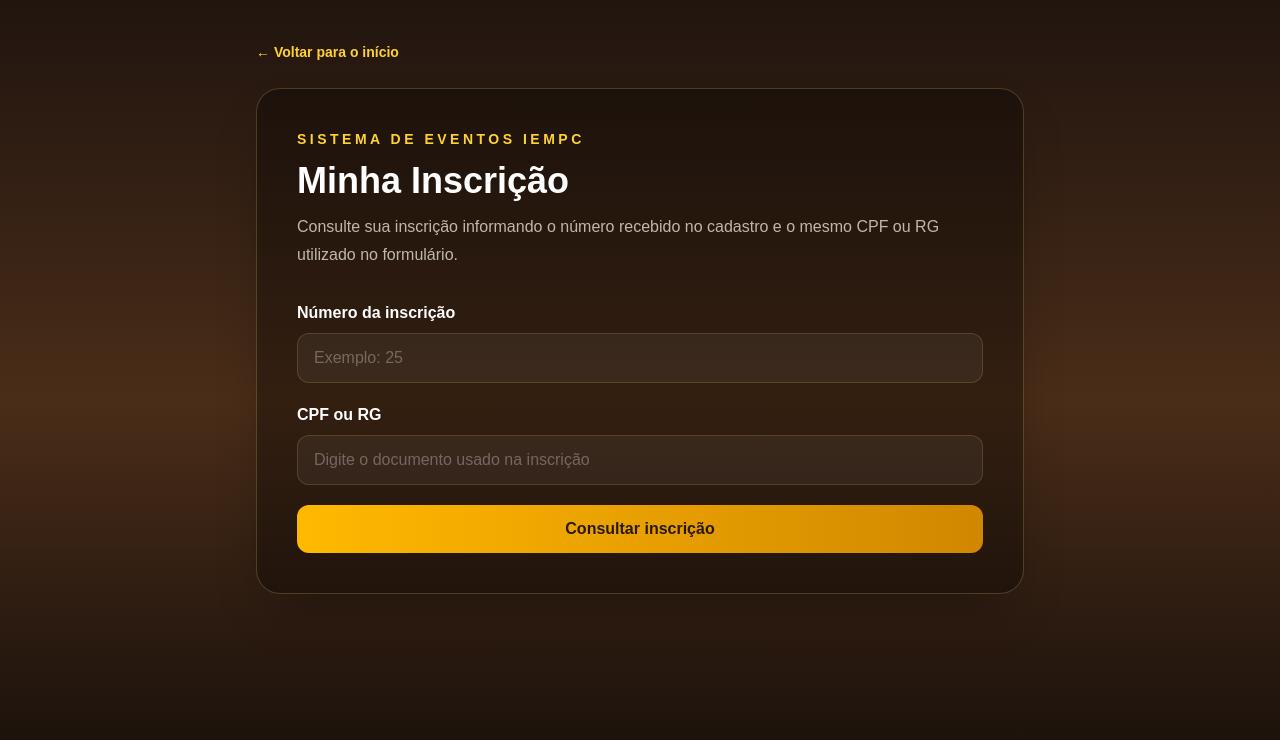
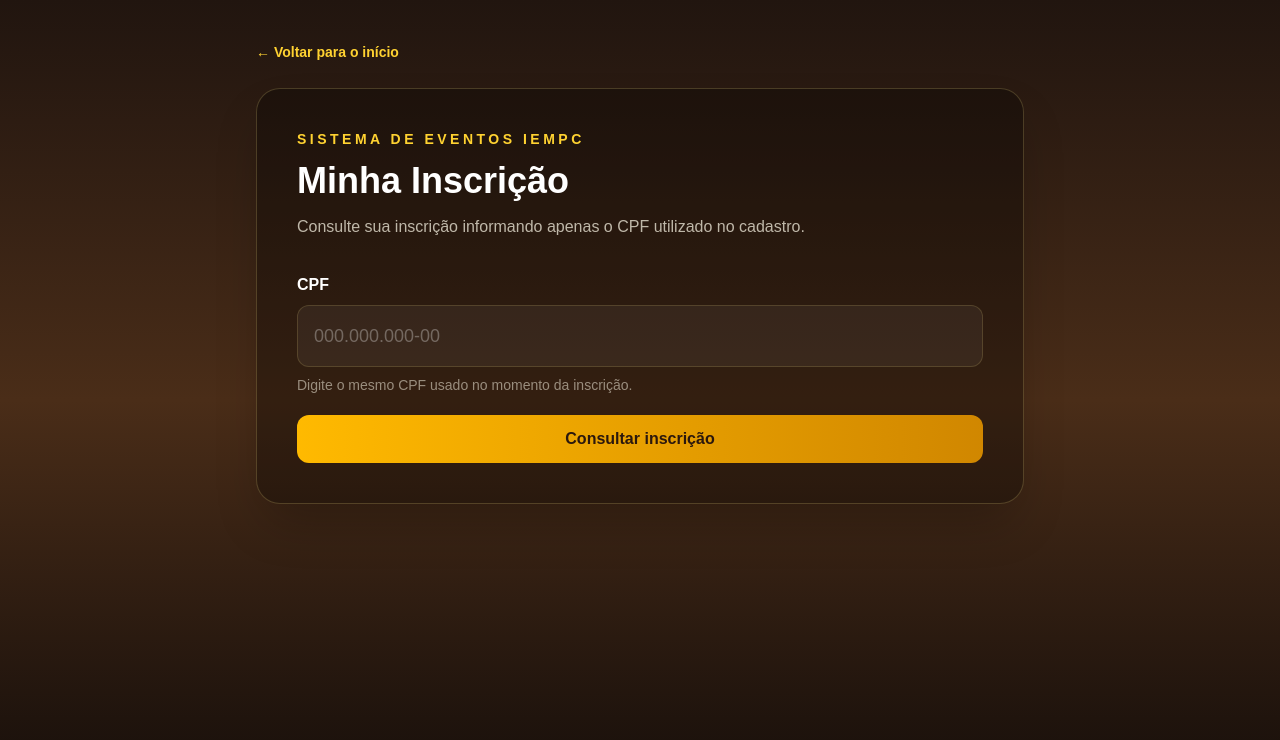
Before and after one commit to imissaoplenaemcristo-creator/CONGRESSO2026, a Next.js app: page /minha-inscricao in a window 1280 px wide. Shown: the top 740 px of the page. Built offline with nearby package versions, Linux system fonts and the light colour scheme; no server answers.

Commit message:
feat: permite consultar inscricao somente pelo CPF

```diff
--- a/app/minha-inscricao/page.tsx
+++ b/app/minha-inscricao/page.tsx
@@ -91,8 +91,16 @@ function formatarStatus(status: string | null) {
   return nomes[status.toLowerCase()] ?? status;
 }
 
+function formatarCpfDigitado(valor: string) {
+  const numeros = valor.replace(/\D/g, "").slice(0, 11);
+
+  return numeros
+    .replace(/(\d{3})(\d)/, "$1.$2")
+    .replace(/(\d{3})(\d)/, "$1.$2")
+    .replace(/(\d{3})(\d{1,2})$/, "$1-$2");
+}
+
 export default function MinhaInscricaoPage() {
-  const [numero, setNumero] = useState("");
   const [documento, setDocumento] = useState("");
   const [inscricao, setInscricao] =
     useState<Inscricao | null>(null);
@@ -107,19 +115,10 @@ export default function MinhaInscricaoPage() {
     setInscricao(null);
     setConsultou(false);
 
-    const numeroConvertido = Number(numero);
+    const cpfSomenteNumeros = documento.replace(/\D/g, "");
 
-    if (
-      !numero.trim() ||
-      !Number.isInteger(numeroConvertido) ||
-      numeroConvertido <= 0
-    ) {
-      setErro("Informe um número de inscrição válido.");
-      return;
-    }
-
-    if (documento.trim().length < 5) {
-      setErro("Informe o CPF ou RG utilizado na inscrição.");
+    if (cpfSomenteNumeros.length !== 11) {
+      setErro("Informe um CPF válido com 11 números.");
       return;
     }
 
@@ -127,10 +126,9 @@ export default function MinhaInscricaoPage() {
 
     try {
       const { data, error } = await supabase.rpc(
-        "consultar_inscricao",
+        "consultar_inscricao_por_cpf",
         {
-          numero_informado: numeroConvertido,
-          documento_informado: documento.trim(),
+          cpf_informado: cpfSomenteNumeros,
         }
       );
 
@@ -150,7 +148,7 @@ export default function MinhaInscricaoPage() {
 
       if (!resultado) {
         setErro(
-          "Inscrição não encontrada. Confira o número e o CPF ou RG informado."
+          "Não encontramos uma inscrição com esse CPF. Confira os números e tente novamente."
         );
         return;
       }
@@ -171,7 +169,6 @@ export default function MinhaInscricaoPage() {
   }
 
   function limparConsulta() {
-    setNumero("");
     setDocumento("");
     setInscricao(null);
     setErro("");
@@ -198,9 +195,8 @@ export default function MinhaInscricaoPage() {
           </h1>
 
           <p className="mt-3 leading-7 text-amber-50/70">
-            Consulte sua inscrição informando o número recebido
-            no cadastro e o mesmo CPF ou RG utilizado no
-            formulário.
+            Consulte sua inscrição informando apenas o CPF utilizado
+            no cadastro.
           </p>
 
           <form
@@ -209,36 +205,25 @@ export default function MinhaInscricaoPage() {
           >
             <label className="block">
               <span className="mb-2 block font-semibold">
-                Número da inscrição
-              </span>
-
-              <input
-                type="number"
-                min="1"
-                inputMode="numeric"
-                value={numero}
-                onChange={(event) =>
-                  setNumero(event.target.value)
-                }
-                placeholder="Exemplo: 25"
-                className="w-full rounded-xl border border-amber-200/15 bg-white/5 px-4 py-3 text-white outline-none transition placeholder:text-white/30 focus:border-amber-400"
-              />
-            </label>
-
-            <label className="block">
-              <span className="mb-2 block font-semibold">
-                CPF ou RG
+                CPF
               </span>
 
               <input
                 type="text"
+                inputMode="numeric"
+                autoComplete="off"
+                maxLength={14}
                 value={documento}
                 onChange={(event) =>
-                  setDocumento(event.target.value)
+                  setDocumento(formatarCpfDigitado(event.target.value))
                 }
-                placeholder="Digite o documento usado na inscrição"
-                className="w-full rounded-xl border border-amber-200/15 bg-white/5 px-4 py-3 text-white outline-none transition placeholder:text-white/30 focus:border-amber-400"
+                placeholder="000.000.000-00"
+                className="w-full rounded-xl border border-amber-200/15 bg-white/5 px-4 py-4 text-lg text-white outline-none transition placeholder:text-white/30 focus:border-amber-400"
               />
+
+              <span className="mt-2 block text-sm text-amber-50/50">
+                Digite o mesmo CPF usado no momento da inscrição.
+              </span>
             </label>
 
             {erro && (
```
